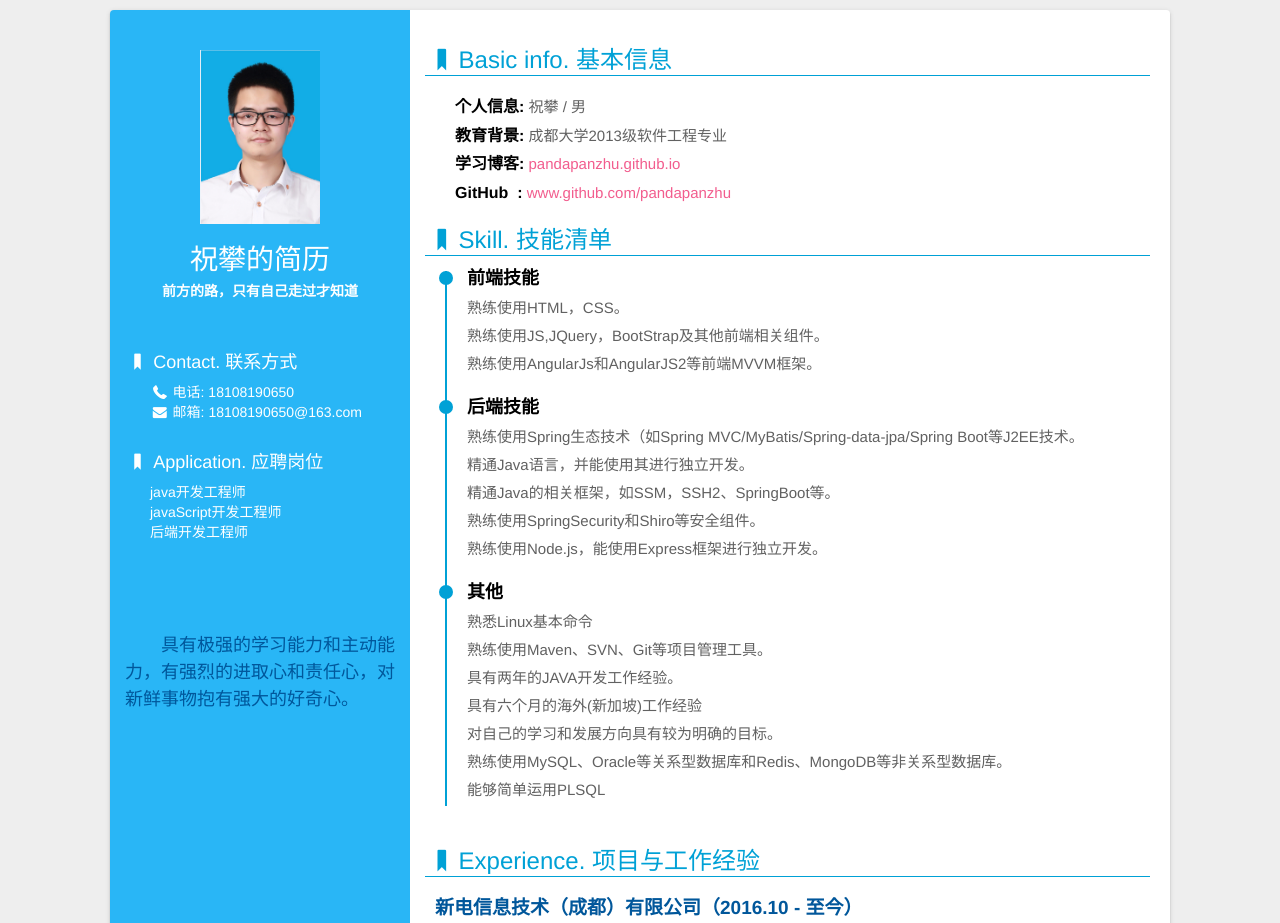
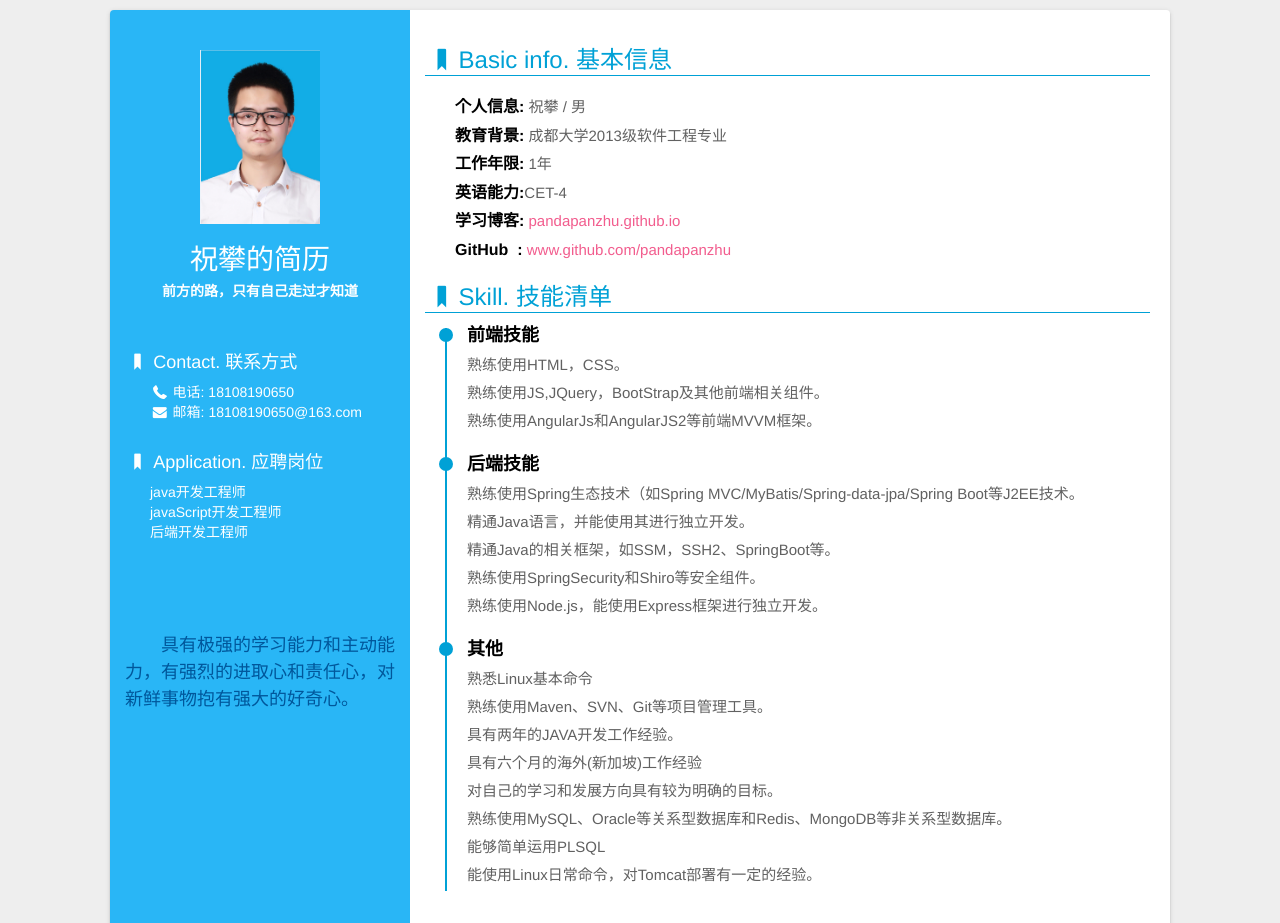
Before and after one commit to pandapanzhu/MyResume, a website: page index.html in a window 1280 px wide. Shown: the top 923 px of the page. Drawn offline with Linux system fonts and the light colour scheme; some packages are replaced by stand-ins of ours; a script that the page names is missing.

Commit message:
修改工作年限

```diff
--- a/index.html
+++ b/index.html
@@ -54,8 +54,8 @@
                     <dt><i class="icon-bookmark"></i>Basic info. 基本信息</dt>
                     <dd><strong>个人信息:</strong> <span>祝攀 / 男</span></dd>
                     <dd><strong>教育背景:</strong> <span>成都大学2013级软件工程专业</span></dd>
-                    <!--<dd><strong>所修专业:</strong><span>软件工程</span></dd>-->
-                    <!--<dd><strong>工作年限:</strong> <span>1年</span></dd>-->
+                    <dd><strong>工作年限:</strong> <span>1年</span></dd>
+                    <dd><strong>英语能力:</strong><span>CET-4</span></dd>
                     <!--<dd><strong>常用ID:</strong> <span>pandapanzhu</span></dd>-->
                     <dd><strong>学习博客:</strong> <a href="pandapanzhu.github.io" target="_blank">pandapanzhu.github.io</a></dd>
                     <dd><strong>GitHub  &nbsp;:</strong> <a href="https://www.github.com/pandapanzhu" target="_blank">www.github.com/pandapanzhu</a>
@@ -90,6 +90,7 @@
                             <p>对自己的学习和发展方向具有较为明确的目标。</p>
                             <p>熟练使用MySQL、Oracle等关系型数据库和Redis、MongoDB等非关系型数据库。</p>
                             <p>能够简单运用PLSQL</p>
+                            <p>能使用Linux日常命令，对Tomcat部署有一定的经验。</p>
                         </li>
                     </ul>
                 </li>
@@ -191,7 +192,7 @@
         </div>
     </div>
     <footer>
-        <p>Made by 祝攀.. 最后更新于2018年07月01日</p>
+        <p>Made by 祝攀.. 最后更新于2018年08月06日</p>
     </footer>
     <script src="lib/zoom.min.js"></script>
 </body>
```
